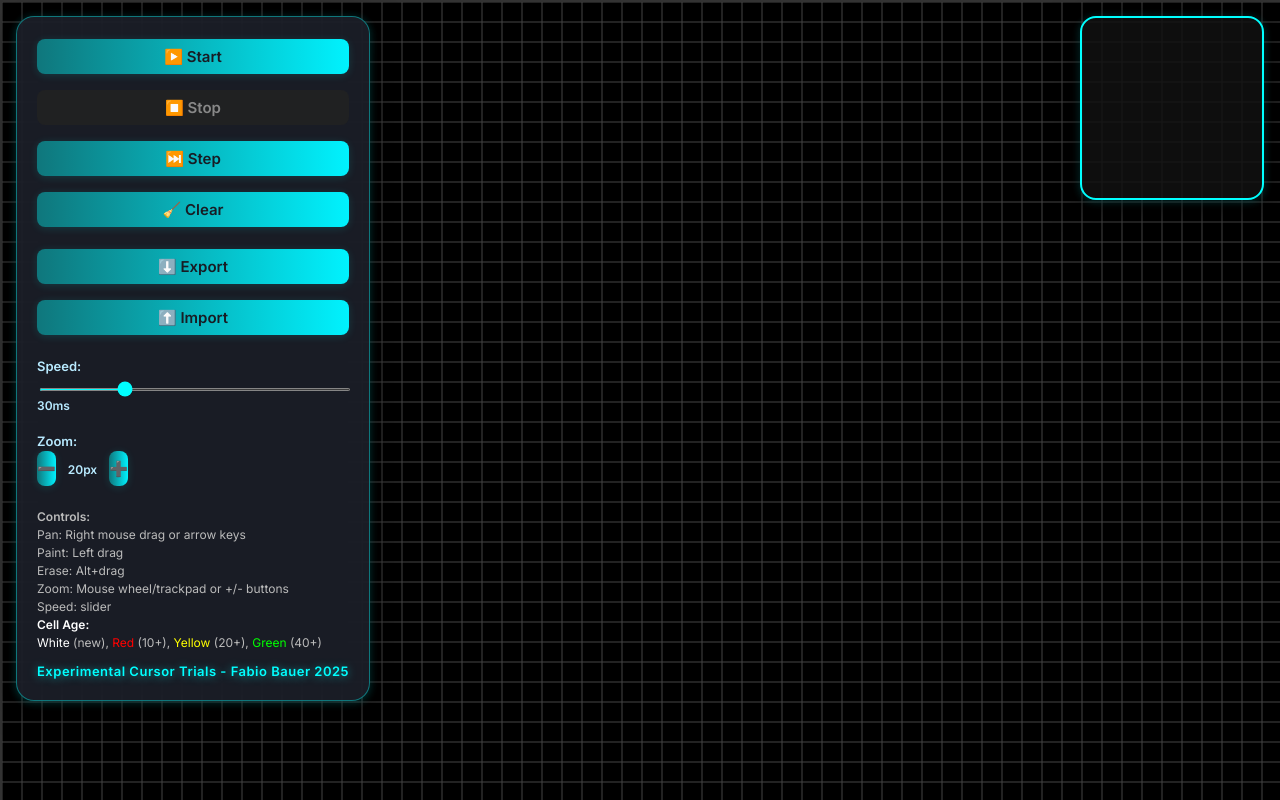
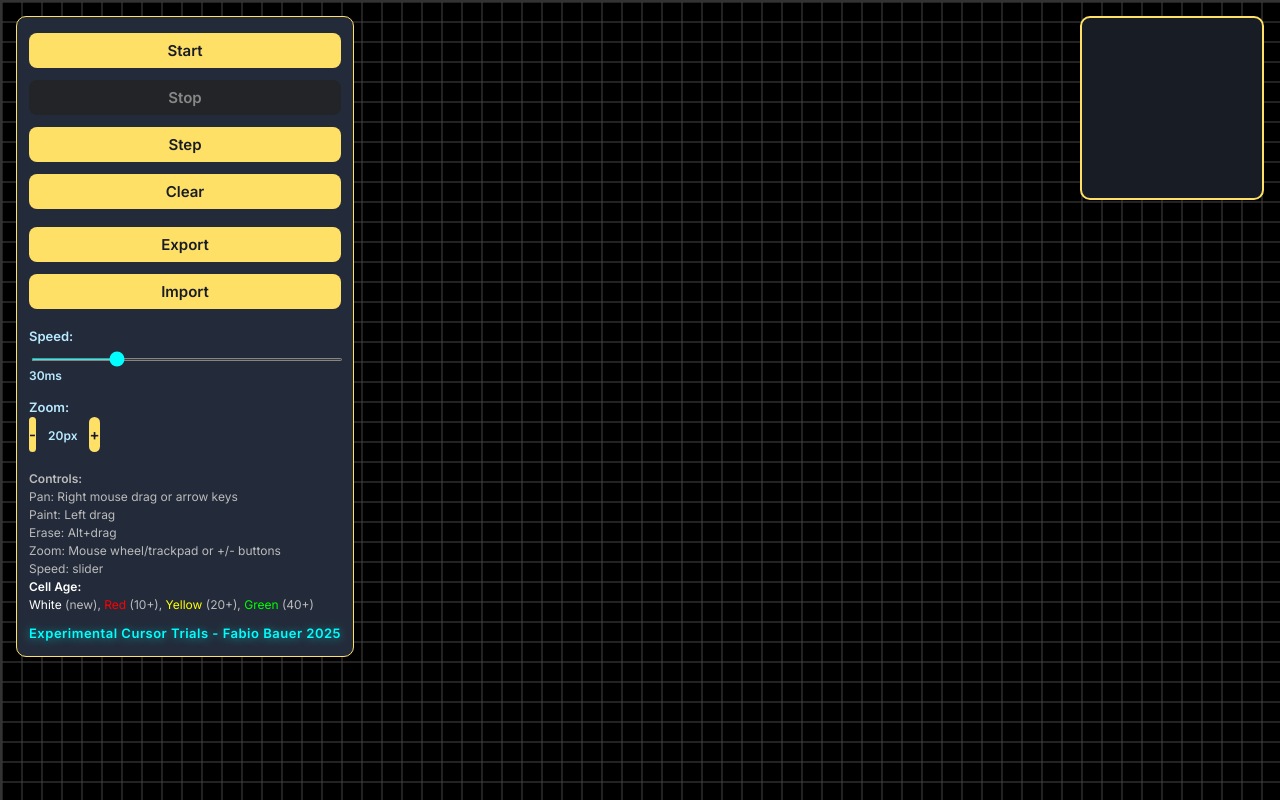
Before and after one commit to oibafbruh/gameoflife, a React (Vite) app: page / in a window 1280 px wide. Built offline with nearby package versions, Linux system fonts and the light colour scheme.

Commit message:
UI overhaul no.2 - performance fixes

```diff
--- a/src/App.css
+++ b/src/App.css
@@ -15,18 +15,17 @@ body, html, #root {
   top: 16px;
   left: 16px;
   z-index: 10;
-  background: rgba(30, 34, 44, 0.85);
-  box-shadow: 0 4px 32px #0008, 0 1.5px 8px #0ff4;
-  border-radius: 18px;
-  padding: 22px 20px 18px 20px;
-  backdrop-filter: blur(12px) saturate(1.2);
-  border: 1.5px solid #0ff6;
+  background: #232b3a;
+  border-radius: 10px;
+  padding: 16px 12px 12px 12px;
+  border: 1.5px solid #ffe066;
   display: flex;
   flex-direction: column;
   align-items: stretch;
-  gap: 14px;
-  min-width: 200px;
-  transition: box-shadow 0.2s;
+  gap: 10px;
+  min-width: 160px;
+  box-shadow: none;
+  transition: none;
 }
 
 .controls-overlay label {
@@ -37,7 +36,7 @@ body, html, #root {
 }
 
 .controls-overlay button {
-  background: linear-gradient(90deg, #0ff6 0%, #00f2fe 100%);
+  background: #ffe066;
   color: #181c24;
   font-weight: 600;
   border: none;
@@ -46,8 +45,8 @@ body, html, #root {
   margin-bottom: 2px;
   font-size: 15px;
   cursor: pointer;
-  box-shadow: 0 1.5px 8px #0ff2;
-  transition: background 0.18s, color 0.18s, box-shadow 0.18s, transform 0.12s;
+  box-shadow: none;
+  transition: filter 0.12s, background 0.12s, color 0.12s;
   outline: none;
 }
 .controls-overlay button:disabled {
@@ -57,10 +56,10 @@ body, html, #root {
   box-shadow: none;
 }
 .controls-overlay button:not(:disabled):hover {
-  background: linear-gradient(90deg, #00f2fe 0%, #0ff6 100%);
-  color: #0ff;
-  transform: translateY(-2px) scale(1.04);
-  box-shadow: 0 4px 16px #0ff6;
+  filter: brightness(0.95);
+  background: #ffe066;
+  color: #181c24;
+  transform: none;
 }
 
 .controls-overlay input[type="range"] {
@@ -97,11 +96,11 @@ body, html, #root {
   top: 16px;
   right: 16px;
   z-index: 20;
-  background: #111d;
-  border: 2.5px solid #0ff;
-  border-radius: 16px;
-  box-shadow: 0 4px 32px #000a, 0 1.5px 8px #0ff4;
-  transition: box-shadow 0.2s;
+  background: #181c24;
+  border: 2px solid #ffe066;
+  border-radius: 10px;
+  box-shadow: none;
+  transition: none;
 }
 
 /* Responsive */
--- a/src/App.jsx
+++ b/src/App.jsx
@@ -311,15 +311,11 @@ function App() {
           } else {
             fadeMap.delete(key);
           }
-          // Draw cell with fade and age color, with glow
+          // Draw cell with fade and age color (no glow for performance)
           if (fade > 0) {
             const age = ageMap.get(key) || 0;
-            ctx.save();
-            ctx.shadowColor = getCellColor(age, fade);
-            ctx.shadowBlur = 16 * fade;
             ctx.fillStyle = getCellColor(age, fade);
             ctx.fillRect(j * cellSize, i * cellSize, cellSize, cellSize);
-            ctx.restore();
           }
         }
       }
@@ -550,12 +546,12 @@ function App() {
     <div style={{ height: '100vh', width: '100vw', overflow: 'hidden', margin: 0, padding: 0, position: 'relative' }}>
       {/* Floating Controls Overlay */}
       <div className="controls-overlay" style={{ position: 'absolute', top: 16, left: 16, zIndex: 10 }}>
-        <button onClick={handleStart} disabled={running} style={{ marginBottom: 2 }}>▶️ Start</button>
-        <button onClick={handleStop} disabled={!running} style={{ marginBottom: 2 }}>⏹️ Stop</button>
-        <button onClick={handleStep} disabled={running} style={{ marginBottom: 2 }}>⏭️ Step</button>
-        <button onClick={handleClear} style={{ marginBottom: 8 }}>🧹 Clear</button>
-        <button onClick={handleExport} style={{ marginBottom: 2 }}>⬇️ Export</button>
-        <button onClick={handleImportClick} style={{ marginBottom: 8 }}>⬆️ Import</button>
+        <button onClick={handleStart} disabled={running} style={{ marginBottom: 2 }}>Start</button>
+        <button onClick={handleStop} disabled={!running} style={{ marginBottom: 2 }}>Stop</button>
+        <button onClick={handleStep} disabled={running} style={{ marginBottom: 2 }}>Step</button>
+        <button onClick={handleClear} style={{ marginBottom: 8 }}>Clear</button>
+        <button onClick={handleExport} style={{ marginBottom: 2 }}>Export</button>
+        <button onClick={handleImportClick} style={{ marginBottom: 8 }}>Import</button>
         <input
           type="file"
           accept=".rle,.lif,.lif.txt"
@@ -579,9 +575,9 @@ function App() {
         <label style={{ fontSize: 13, marginBottom: 2 }}>
           Zoom:
           <div style={{ display: 'flex', alignItems: 'center', gap: 4 }}>
-            <button onClick={() => setCellSize(s => Math.max(MIN_CELL_SIZE, s - 2))} disabled={cellSize <= MIN_CELL_SIZE}>➖</button>
+            <button onClick={() => setCellSize(s => Math.max(MIN_CELL_SIZE, s - 2))} disabled={cellSize <= MIN_CELL_SIZE}>-</button>
             <span style={{ margin: '0 8px', fontSize: 12 }}>{cellSize}px</span>
-            <button onClick={() => setCellSize(s => Math.min(MAX_CELL_SIZE, s + 2))} disabled={cellSize >= MAX_CELL_SIZE}>➕</button>
+            <button onClick={() => setCellSize(s => Math.min(MAX_CELL_SIZE, s + 2))} disabled={cellSize >= MAX_CELL_SIZE}>+</button>
           </div>
         </label>
         <div className="cell-age-legend" style={{ fontSize: 12, color: '#bbb', marginTop: 4, lineHeight: 1.5 }}>
```
